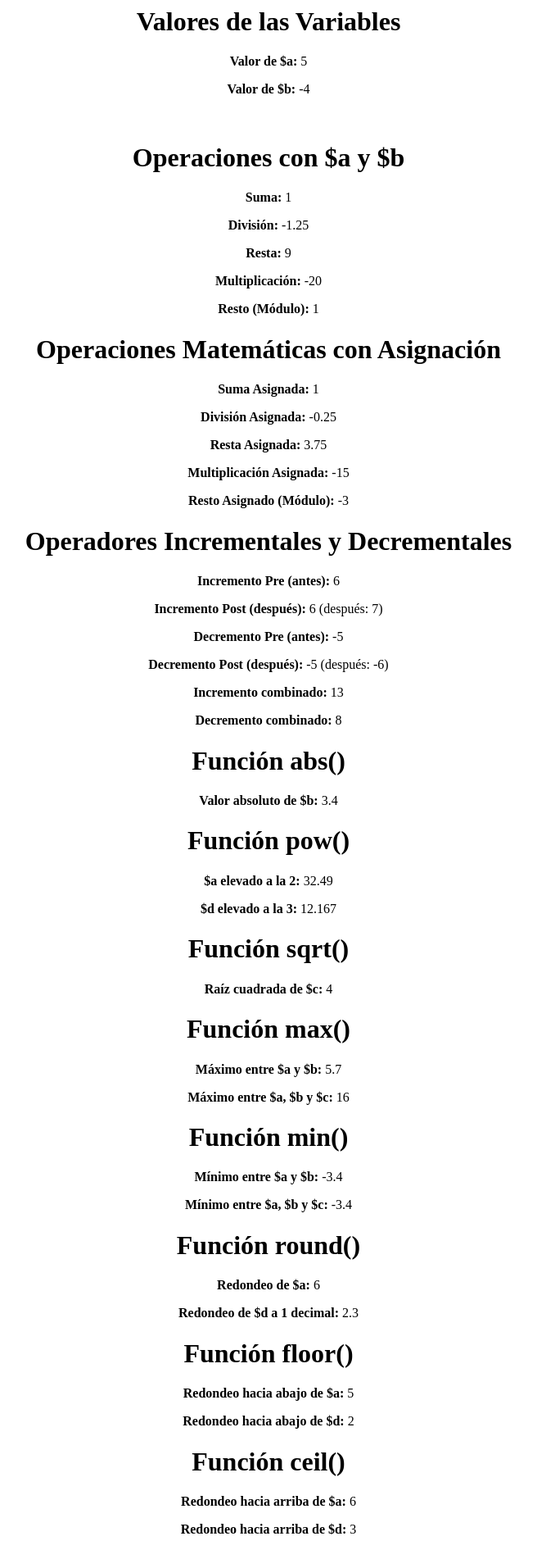
After one commit to miguedavidcs/php-basics-and-microprojects, a PHP site: page /number.php in a window 1280 px wide. The commit adds this page. Shown: the whole page at 82% size, without its empty margins (312-968 px from the left). Run offline with PHP 8.4, Linux system fonts and the light colour scheme.

Commit message:
number
funciones y juegos mentales

```diff
--- a/04-variables/index.php
+++ b/04-variables/index.php
@@ -106,4 +106,8 @@ echo "<h2>Constantes</h2>";
 echo "Constante PI: " . PI . "<br>";
 echo "Valor máximo de entero: " . PHP_INT_MAX . "<br>";
 echo "Valor mínimo de entero: " . PHP_INT_MIN . "<br>";
-?>
+// Botón para recargar la página
+echo "<h2>Botón de Redirección</h2>";
+echo '<form method="get" action="number.php">';
+echo '<input type="submit" value="Ir a number.php">';
+echo '</form>';;
--- /dev/null
+++ b/04-variables/number.php
@@ -0,0 +1,94 @@
+<?php
+// Declaración de números
+$a = 5;
+$b = -4;
+
+// Mostrar las variables $a y $b
+echo "<div style='text-align: center;'>";
+echo "<h1>Valores de las Variables</h1>";
+echo "<p><b>Valor de \$a:</b> " . $a . "</p>";
+echo "<p><b>Valor de \$b:</b> " . $b . "</p>";
+echo "<br>";
+echo "<h1>Operaciones con \$a y \$b</h1>";
+echo "<p><b>Suma:</b> " . ($a + $b) . "</p>";
+echo "<p><b>División:</b> " . ($a / $b) . "</p>";
+echo "<p><b>Resta:</b> " . ($a - $b) . "</p>";
+echo "<p><b>Multiplicación:</b> " . ($a * $b) . "</p>";
+echo "<p><b>Resto (Módulo):</b> " . ($a % $b) . "</p>";
+
+// Asignación con Operaciones Matemáticas
+echo "<h1>Operaciones Matemáticas con Asignación</h1>";
+echo "<p><b>Suma Asignada:</b> " . ($a += $b) . "</p>";
+echo "<p><b>División Asignada:</b> " . ($a /= $b) . "</p>";
+echo "<p><b>Resta Asignada:</b> " . ($a -= $b) . "</p>";
+echo "<p><b>Multiplicación Asignada:</b> " . ($a *= $b) . "</p>";
+echo "<p><b>Resto Asignado (Módulo):</b> " . ($a %= $b) . "</p>";
+
+// Incremento y Decremento Pre y Post
+echo "<h1>Operadores Incrementales y Decrementales</h1>";
+$a =5;
+$b = -4;
+echo "<p><b>Incremento Pre (antes):</b> " . (++$a) . "</p>"; // Incremento antes de usar
+echo "<p><b>Incremento Post (después):</b> " . ($a++) . " (después: " . $a . ")</p>"; // Incremento después de usar
+
+// Decremento Pre y Post
+echo "<p><b>Decremento Pre (antes):</b> " . (--$b) . "</p>"; // Decremento antes de usar
+echo "<p><b>Decremento Post (después):</b> " . ($b--) . " (después: " . $b . ")</p>"; // Decremento después de usar
+
+// Operadores Incrementales y Decrementales con Combinación (sólo ejemplos ilustrativos)
+$incremental = 10;
+$incremental += 3; // Simula el operador ++ en combinación
+$decremental = 10;
+$decremental -= 2; // Simula el operador -- en combinación
+
+echo "<p><b>Incremento combinado:</b> " . $incremental . "</p>";
+echo "<p><b>Decremento combinado:</b> " . $decremental . "</p>";
+echo "</div>";
+// Declaración de números
+$a = 5.7;
+$b = -3.4;
+$c = 16;
+$d = 2.3;
+
+// Funciones Matemáticas
+echo "<div style='text-align: center;'>";
+
+// | Absoluto (abs)
+echo "<h1>Función abs()</h1>";
+echo "<p><b>Valor absoluto de \$b:</b> " . abs($b) . "</p>"; // Imprime 3.4
+
+// | Potencia (pow)
+echo "<h1>Función pow()</h1>";
+echo "<p><b>\$a elevado a la 2:</b> " . pow($a, 2) . "</p>"; // Imprime 32.49
+echo "<p><b>\$d elevado a la 3:</b> " . pow($d, 3) . "</p>"; // Imprime 12.167
+
+// | Raíz cuadrada (sqrt)
+echo "<h1>Función sqrt()</h1>";
+echo "<p><b>Raíz cuadrada de \$c:</b> " . sqrt($c) . "</p>"; // Imprime 4
+
+// | Máximo (max)
+echo "<h1>Función max()</h1>";
+echo "<p><b>Máximo entre \$a y \$b:</b> " . max($a, $b) . "</p>"; // Imprime 5.7
+echo "<p><b>Máximo entre \$a, \$b y \$c:</b> " . max($a, $b, $c) . "</p>"; // Imprime 16
+
+// | Mínimo (min)
+echo "<h1>Función min()</h1>";
+echo "<p><b>Mínimo entre \$a y \$b:</b> " . min($a, $b) . "</p>"; // Imprime -3.4
+echo "<p><b>Mínimo entre \$a, \$b y \$c:</b> " . min($a, $b, $c) . "</p>"; // Imprime -3.4
+
+// | Redondeo (round)
+echo "<h1>Función round()</h1>";
+echo "<p><b>Redondeo de \$a:</b> " . round($a) . "</p>"; // Imprime 6
+echo "<p><b>Redondeo de \$d a 1 decimal:</b> " . round($d, 1) . "</p>"; // Imprime 2.3
+
+// | Redondeo hacia abajo (floor)
+echo "<h1>Función floor()</h1>";
+echo "<p><b>Redondeo hacia abajo de \$a:</b> " . floor($a) . "</p>"; // Imprime 5
+echo "<p><b>Redondeo hacia abajo de \$d:</b> " . floor($d) . "</p>"; // Imprime 2
+
+// | Redondeo hacia arriba (ceil)
+echo "<h1>Función ceil()</h1>";
+echo "<p><b>Redondeo hacia arriba de \$a:</b> " . ceil($a) . "</p>"; // Imprime 6
+echo "<p><b>Redondeo hacia arriba de \$d:</b> " . ceil($d) . "</p>"; // Imprime 3
+
+echo "</div>";
```
